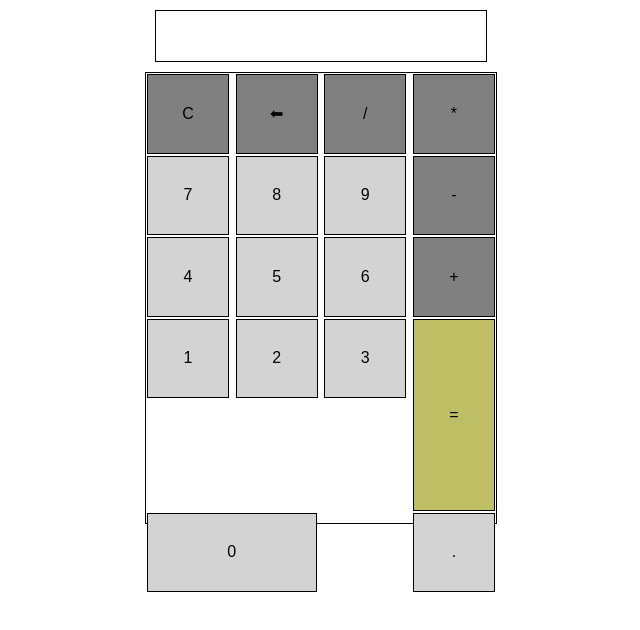
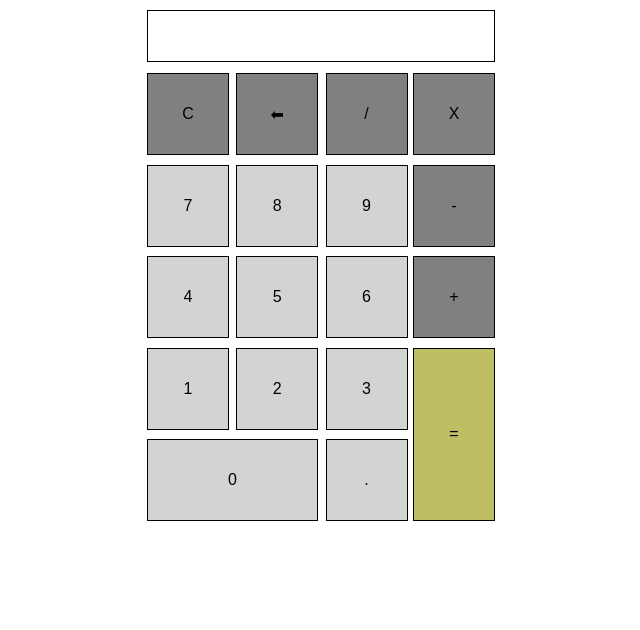
Before and after one commit to AlonsoMartinToledano/web-frontend, a React (Create React App) app in the folder calculator-react/: page / in a window 1280 px wide. Shown: the top 630 px of the page, without its empty margins (319-959 px from the left). Built offline with nearby package versions, Linux system fonts and the light colour scheme.

Commit message:
Structured

```diff
--- a/calculator-react/src/components/Buttons.jsx
+++ b/calculator-react/src/components/Buttons.jsx
@@ -6,24 +6,28 @@ const Buttons = (props) => {
 
     return (
         <div className="Buttons">
+            <div className="ButtonsRow">
                 <div className="ButtonOperation" onClick={ () => onC("") }>C</div>
                 <div className="ButtonOperation" onClick={onDelete}>⬅</div>
                 <div className="ButtonOperation" onClick={ () => onButton("/") }>/</div>
-            <div className="ButtonOperation" onClick={ () => onButton("*") }>*</div>
                 <div className="Button" onClick={ () => onButton("7") }>7</div>
                 <div className="Button" onClick={ () => onButton("8") }>8</div>
                 <div className="Button" onClick={ () => onButton("9") }>9</div>
-            <div className="ButtonOperation" onClick={ () => onButton("-") }>-</div>
                 <div className="Button" onClick={ () => onButton("4") }>4</div>
                 <div className="Button" onClick={ () => onButton("5") }>5</div>
                 <div className="Button" onClick={ () => onButton("6") }>6</div>
-            <div className="ButtonOperation" onClick={ () => onButton("+") }>+</div>
                 <div className="Button" onClick={ () => onButton("1") }>1</div>
                 <div className="Button" onClick={ () => onButton("2") }>2</div>
                 <div className="Button" onClick={ () => onButton("3") }>3</div>
-            <div className="ButtonEqual" onClick={onEqual}>=</div>
                 <div className="ButtonZero" onClick={ () => onButton("0") }>0</div>
                 <div className="Button" onClick={ () => onButton(".") }>.</div>
+            </div>
+            <div className="ButtonsColumn">
+                <div className="ButtonOperation" onClick={ () => onButton("*") }>X</div>
+                <div className="ButtonOperation" onClick={ () => onButton("-") }>-</div>
+                <div className="ButtonOperation" onClick={ () => onButton("+") }>+</div>
+                <div className="ButtonEqual" onClick={onEqual}>=</div>
+            </div>
         </div>
     )
 }
--- a/calculator-react/src/components/styles.css
+++ b/calculator-react/src/components/styles.css
@@ -1,5 +1,5 @@
 .Display {
-    width: 300px;
+    width: 316px;
     height: 20px;
     border: 1px solid black;
     margin: 10px;
@@ -10,12 +10,30 @@
 .Buttons {
     display: flex;
     flex-direction: row;
+
+    width: 350px;
+    height: 450px;
+}
+
+.ButtonsRow {
+    display: flex;
+    flex-direction: row;
     flex-wrap: wrap;
     justify-content: space-between;
     align-content: space-between;
-    border: 1px solid black;
 
-    width: 350px;
+    width: 75%;
+    height: 450px;
+}
+
+.ButtonsColumn {
+    display: flex;
+    flex-direction: column;
+    flex-wrap: wrap;
+    justify-content: space-between;
+    align-content: flex-end;
+
+    width: 25%;
     height: 450px;
 }
 
@@ -26,8 +44,8 @@
 
     border: 1px solid black;
     background-color: lightgray;
-    width: 20%;
-    height: 15%;
+    width: 70px;
+    height: 70px;
     margin: 1px;
     padding: 5px;
 }
@@ -39,8 +57,8 @@
 
     border: 1px solid black;
     background-color: grey;
-    width: 20%;
-    height: 15%;
+    width: 70px;
+    height: 70px;
     margin: 1px;
     padding: 5px;
 }
@@ -52,8 +70,8 @@
 
     border: 1px solid black;
     background-color: rgb(190, 190, 100);
-    width: 20%;
-    height: 40%;
+    width: 70px;
+    height: 161px;
     margin: 1px;
     padding: 5px;
 }
@@ -65,8 +83,8 @@
 
     border: 1px solid black;
     background-color: lightgray;
-    width: 45%;
-    height: 15%;
+    width: 159px;
+    height: 70px;
     margin: 1px;
     padding: 5px;
 }
```
Lines whose indentation alone changed are shown as unchanged.
